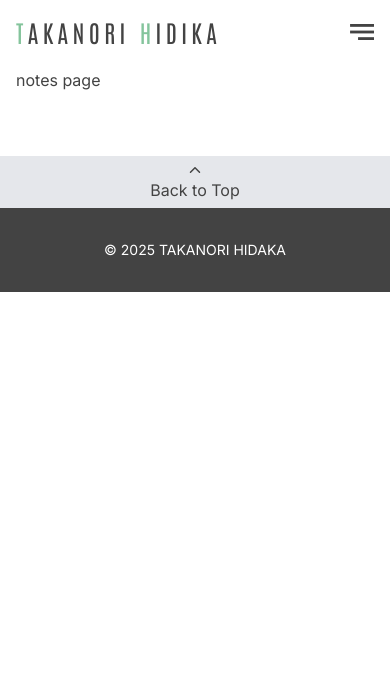
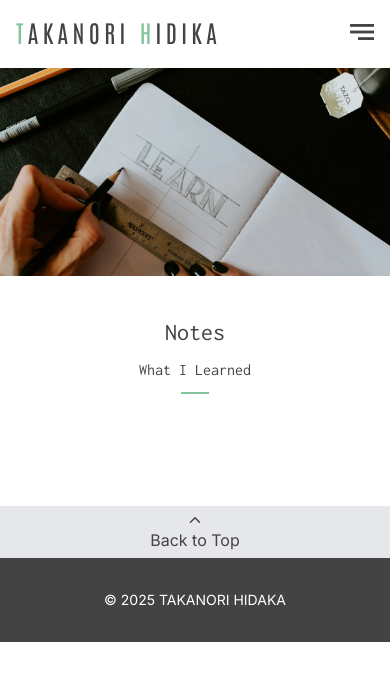
Before and after one commit to hidaka88jp/portfolio--personal-site, a Next.js app: page /notes in a window 390 px wide. Shown: the top 680 px of the page. Built offline with nearby package versions, Linux system fonts and the light colour scheme.

Commit message:
feat: Add Notes page hero section with responsive Image and optimized sizes

```diff
--- a/src/app/notes/page.tsx
+++ b/src/app/notes/page.tsx
@@ -1,7 +1,27 @@
+import Image from 'next/image';
+
 export default function NotesPage() {
   return (
-    <div className='px-4 pb-16 sm:px-8 sm:pb-28'>
-      <div className='mx-auto w-full max-w-94 sm:max-w-5xl'>notes page</div>
-    </div>
+    <section className='relative mb-12 w-full sm:mb-20 sm:h-96'>
+      <div className='relative mb-10 h-52 w-full sm:absolute sm:top-0 sm:right-0 sm:mb-0 sm:block sm:h-full sm:w-3/5'>
+        <Image
+          src='/images/notes-hero.webp'
+          alt='Notes hero'
+          fill
+          className='object-cover'
+          priority
+          sizes='(max-width: 768px) 100vw, 60vw'
+        />
+      </div>
+      <div className='h-full px-4 pb-16 sm:px-8 sm:pb-28'>
+        <div className='mx-auto h-full w-full max-w-94 sm:max-w-5xl'>
+          <div className='flex h-full flex-col items-center gap-2.5 sm:items-start sm:justify-center'>
+            <h1 className='font-inconsolata text-2xl'>Notes</h1>
+            <p className='font-inconsolata'>What I Learned</p>
+            <div className='bg-accent h-0.5 w-7' />
+          </div>
+        </div>
+      </div>
+    </section>
   );
 }
```
Also changed, not shown: public/images/notes-hero.webp (added).
